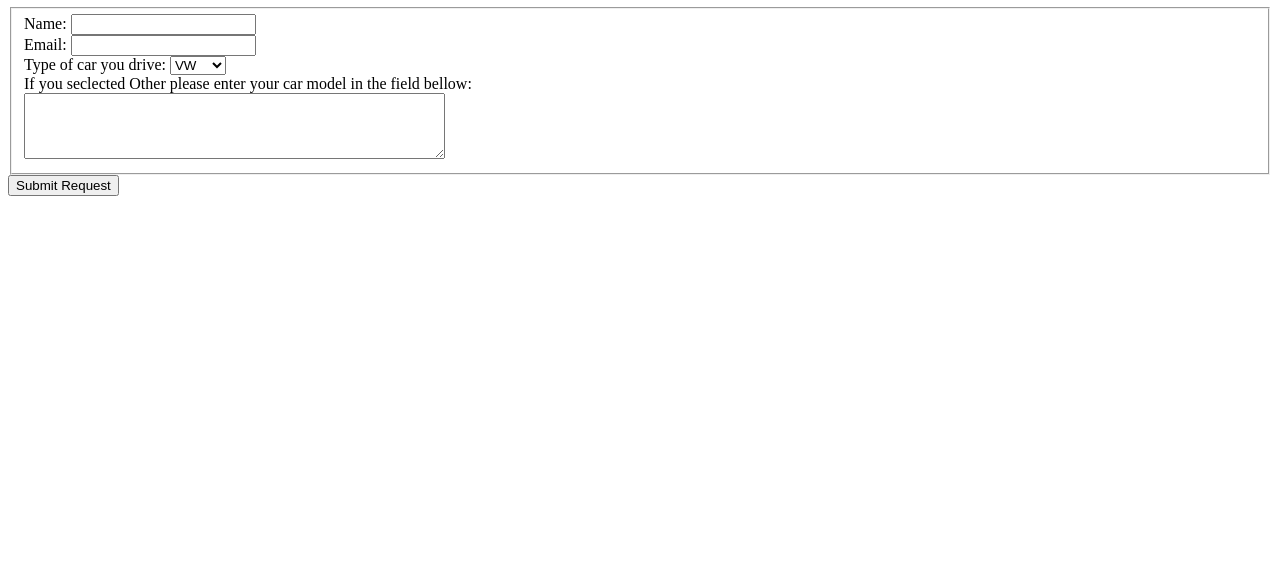
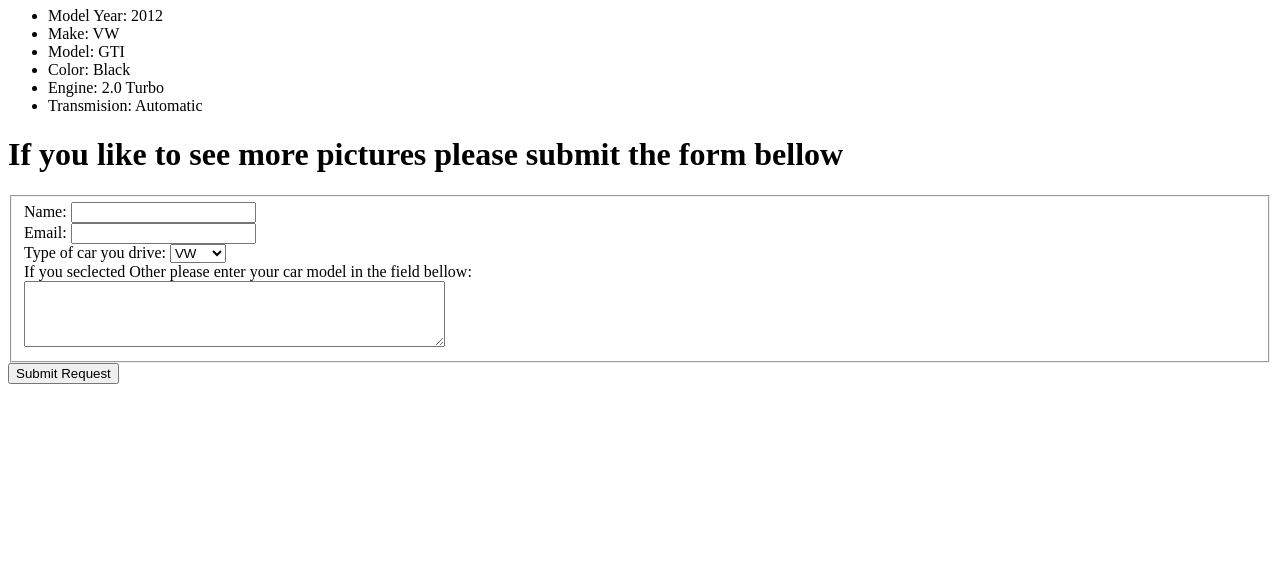
Before and after one commit to marvant/marvant.github.io, a plain HTML site: page index.html in a window 1280 px wide. Shown: the part 239-800 px from the top of the page. Drawn offline with Linux system fonts and the light colour scheme.

Commit message:
Add an unordered list

```diff
--- a/index.html
+++ b/index.html
@@ -8,6 +8,14 @@
 <p>Here I will share some pictures of my recently purchased balck GTI MK6</p>
 <p>Let me first share a picture</p>
 <img src="GTI-MK6.jpg" alt="My GTI">
+<ul><h1>Some Details on my car:</h1>
+	<li>Model Year: 2012</li>
+	<li>Make: VW</li>
+	<li>Model: GTI</li>
+	<li>Color: Black</li>
+	<li>Engine: 2.0 Turbo</li>
+	<li>Transmision: Automatic</li>
+</ul>
 <h1>If you like to see more pictures please submit the form bellow</h1>
 <form name="picture-request" action="request-received.html" method="post">
   <fieldset>
```
